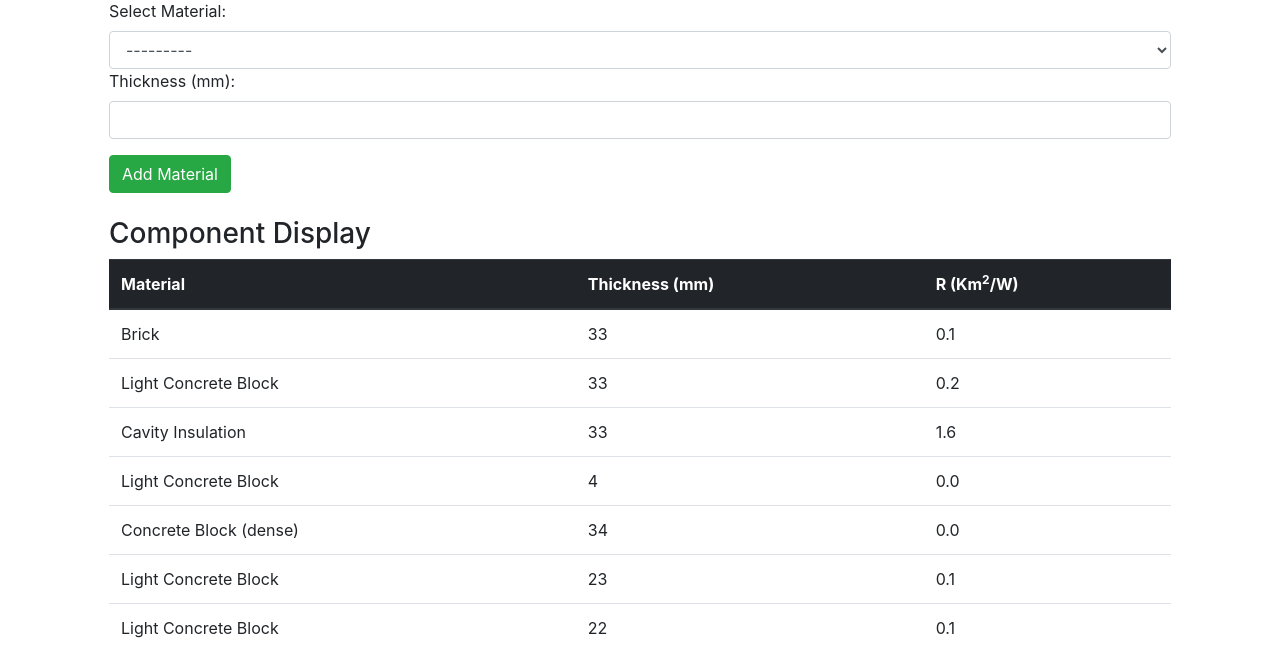
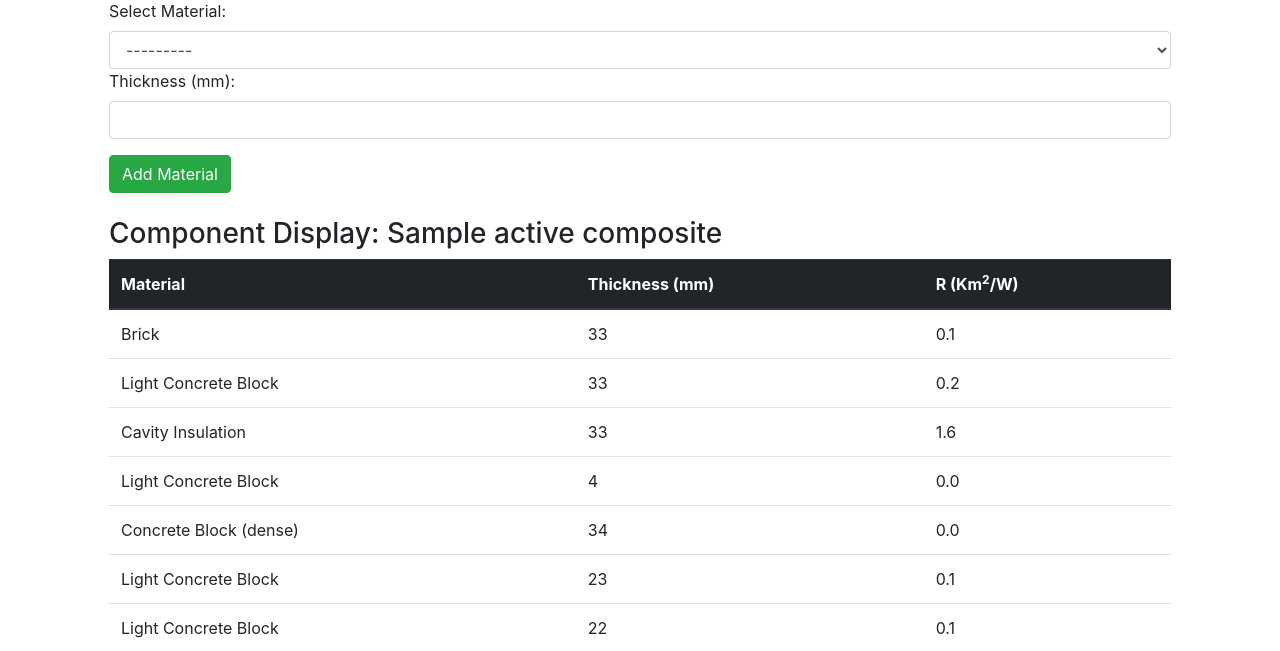
Before and after one commit to BenCurrieDev/SkoonAssignment, a Django app: template templates/calculator.html in a window 1280 px wide. Shown: the part 127-778 px from the top of the page. Run offline with Django 4.2, Linux system fonts and the light colour scheme; data comes from the database, SQL or seed files in the repository; both versions use the stored data as it was after the commit; the template is opened without the code that fills it: values that come from a table or form of the project are taken from there, most other values are stand-ins (such as "Sample title", 1, 10 or a date in 2020); some libraries are stand-ins or nearby versions.

Commit message:
added composite name display to calculator

```diff
--- a/UCalculator/views.py
+++ b/UCalculator/views.py
@@ -20,6 +20,7 @@ def home(request):
 def calculator(request):
     materials = Material.objects.all()
     composites = Composite.objects.filter(user=request.user).filter(active=True).all()
+    active_composite = composites[0]
     components = Component.objects.filter(user=request.user).filter(active=True).all()
     user = request.user
 
@@ -71,6 +72,7 @@ def calculator(request):
     context = {
         'materials': materials,
         'composites': composites,
+        'active_composite': active_composite,
         'components': components,
         'component_form': component_form,
         'clear_form': clear_form,
--- a/templates/calculator.html
+++ b/templates/calculator.html
@@ -25,7 +25,7 @@
     </form>
 
 
-    <h3 class="mt-4 mb-2">Component Display</h3>
+    <h3 class="mt-4 mb-2">Component Display{% if composites %}: {{ active_composite.name }}{% endif %}</h3>
 
     <table class="table">
 
```
Also changed, not shown: db.sqlite3.
